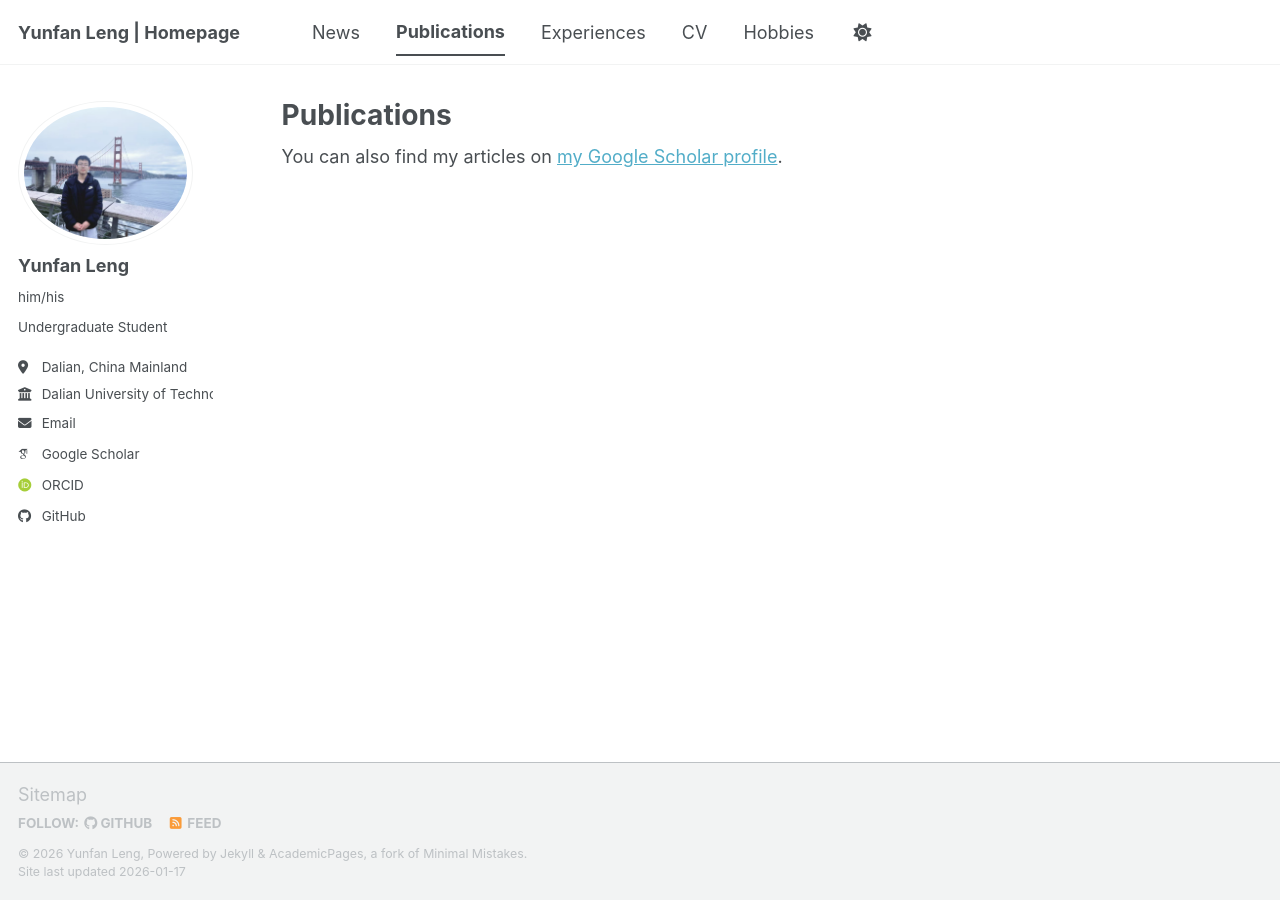
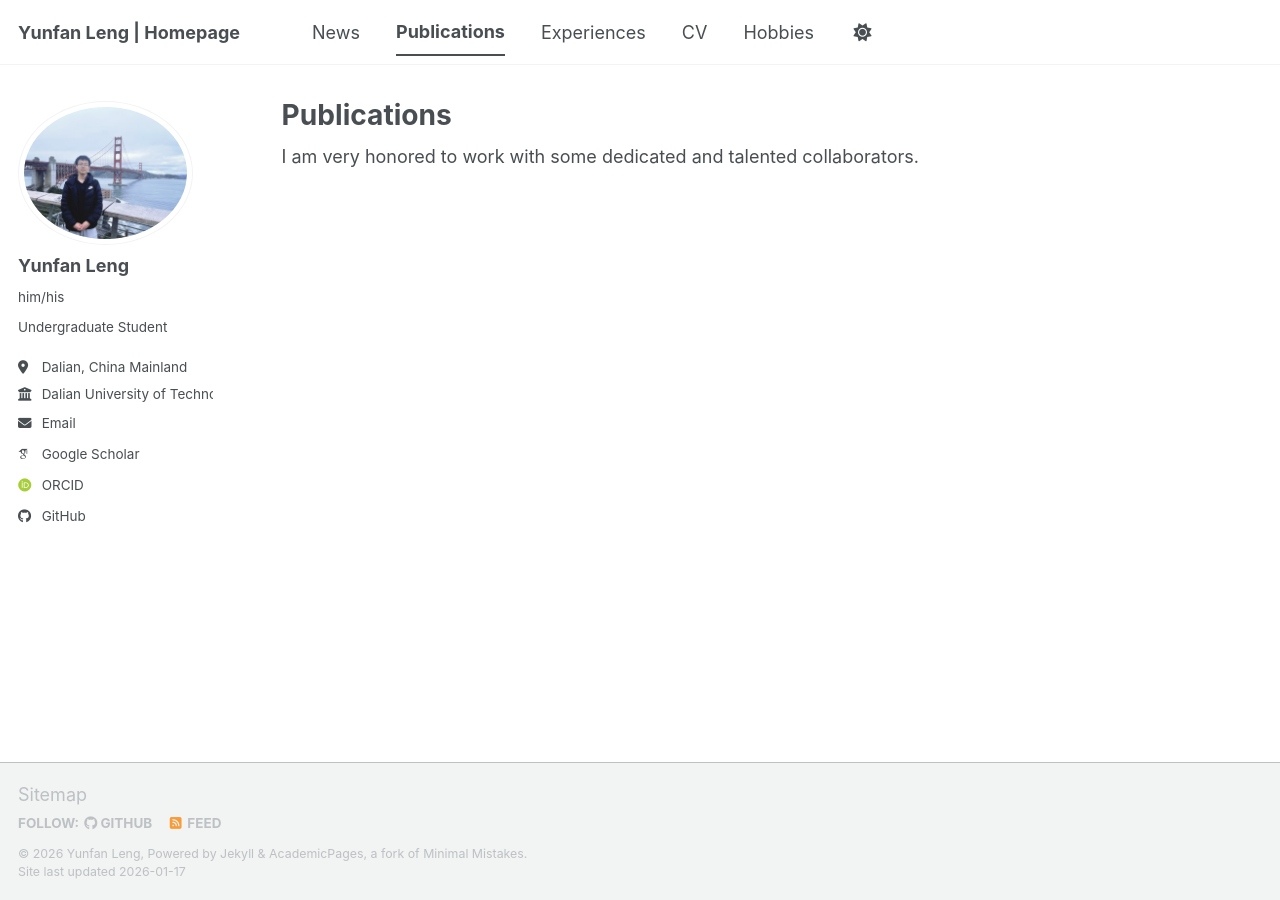
Before and after one commit to WENJIN6666/wenjin6666.github.io, a Jekyll site: the page built from _pages/publications.html, in a window 1280 px wide. Built offline with Jekyll 4.4.1, drawn with Linux system fonts in a browser that asks for light colours; some web fonts are replaced; a script bundle is joined from its source files by our own code; library files that are not in the unit come from our copies.

Commit message:
Update publications intro text

```diff
--- a/_pages/publications.html
+++ b/_pages/publications.html
@@ -5,9 +5,7 @@ permalink: /publications/
 author_profile: true
 ---
 
-{% if site.author.googlescholar %}
-  <div class="wordwrap">You can also find my articles on <a href="{{site.author.googlescholar}}">my Google Scholar profile</a>.</div>
-{% endif %}
+<div class="wordwrap">I am very honored to work with some dedicated and talented collaborators.</div>
 
 {% include base_path %}
 
```
